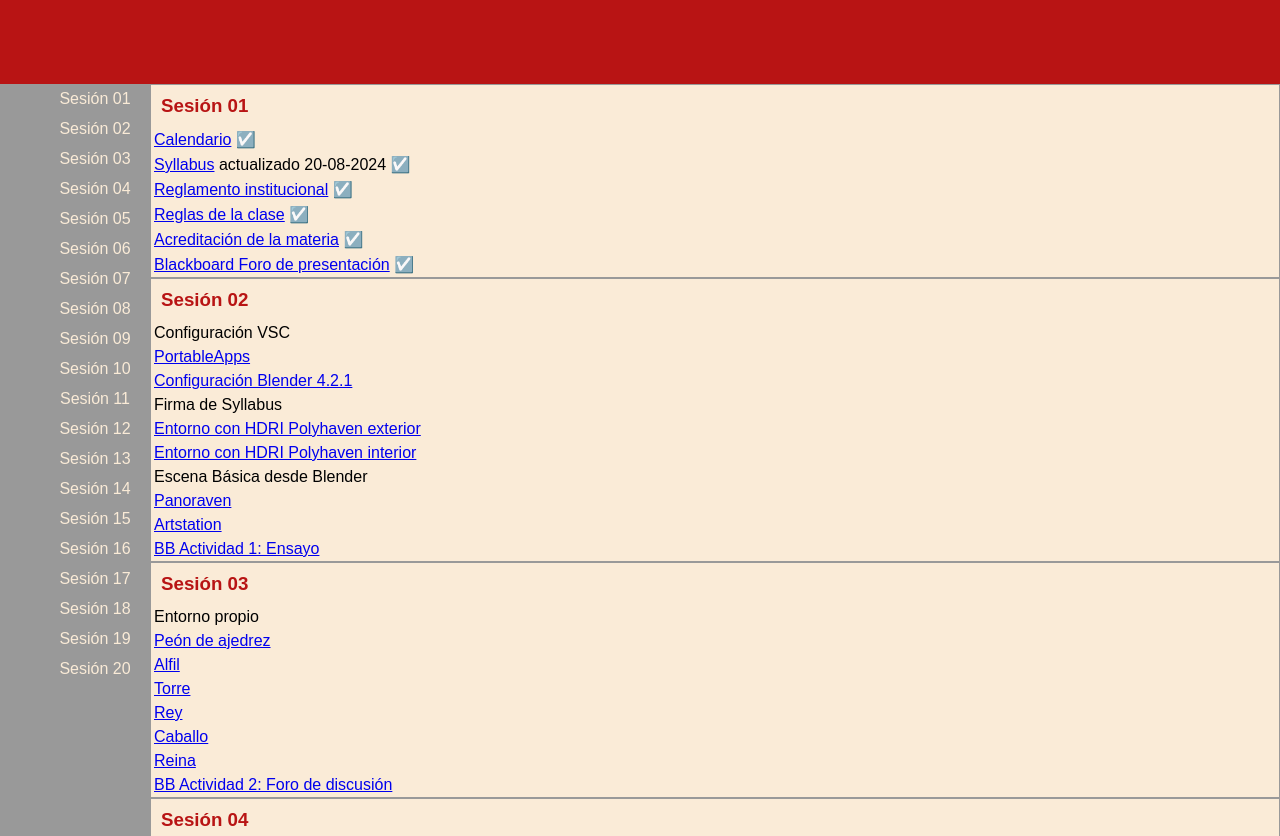
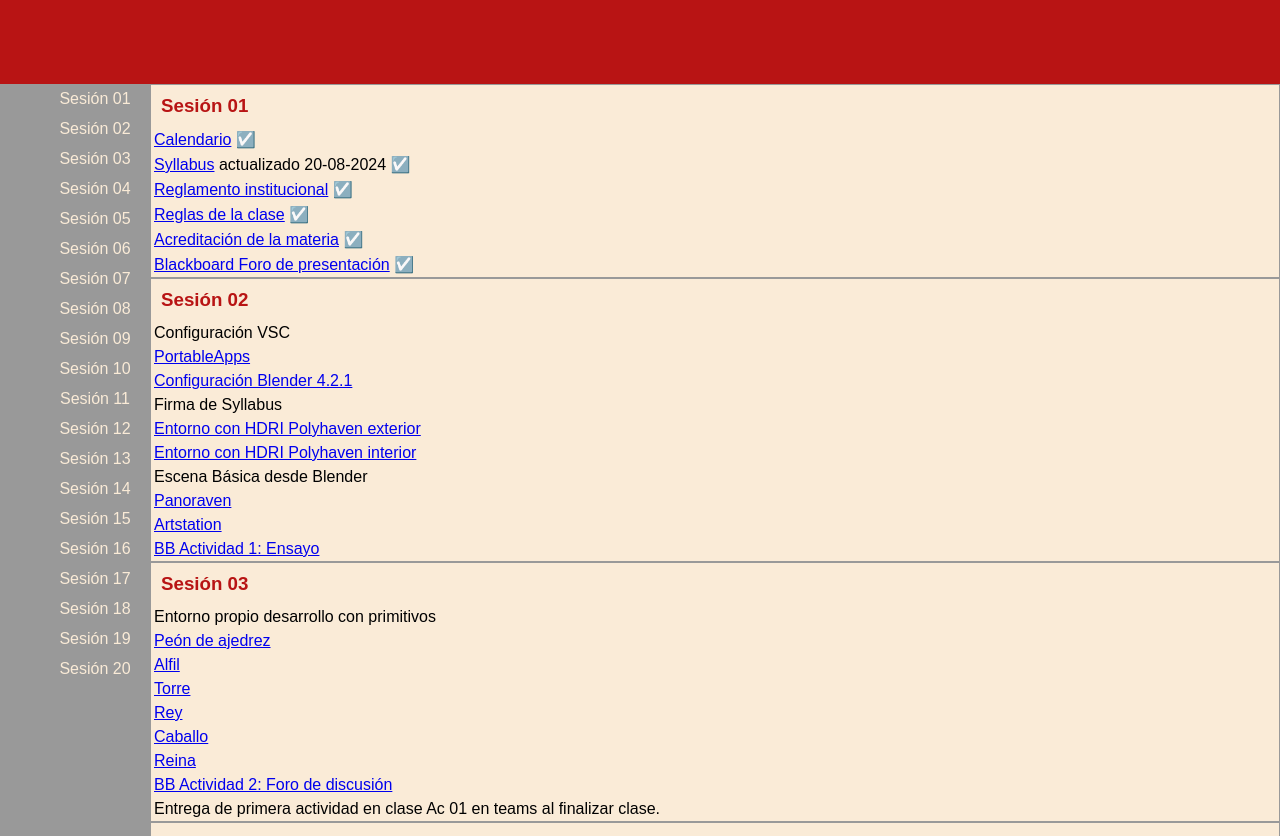
Before and after one commit to beztao01/entornos, a plain HTML site: page index.html in a window 1280 px wide. Shown: the part 116-952 px from the top of the page. Drawn offline with Linux system fonts and the light colour scheme.

Commit message:
add sesion 02

```diff
--- a/index.html
+++ b/index.html
@@ -72,7 +72,7 @@
                 <section>
                     <h3>Sesión 03</h3>
                     <ul>
-                        <li>Entorno propio</li>
+                        <li>Entorno propio desarrollo con primitivos</li>
                         <li><a href="https://youtu.be/SPXP4dqxo8M?si=XhBFzJ_UB4WTMt8C" target="_blank" rel="noopener noreferrer">Peón de ajedrez</a></li>
                         <li><a href="https://youtu.be/9duoQqjrWgw?si=ZH2oQzI8ZPbi8LFp">Alfil</a></li>
                         <li><a href="https://youtu.be/YzlKsrYn9iA?si=-dWJMtyrIptIHcQz" target="_blank" rel="noopener noreferrer">Torre</a></li>
@@ -80,6 +80,7 @@
                         <li><a href="http://" target="_blank" rel="noopener noreferrer">Caballo</a></li>
                         <li><a href="https://youtu.be/ZXnQVYIBHzY?si=GFGOnM5jg2rnqohV" target="_blank" rel="noopener noreferrer">Reina</a></li>
                         <li><a href="https://uvmonline.blackboard.com/webapps/login/">BB Actividad 2: Foro de discusión </a></li>
+                        <li>Entrega de primera actividad en clase Ac 01 en teams al finalizar clase.</li>
                     </ul>
                 </section>
                 <section>
```
